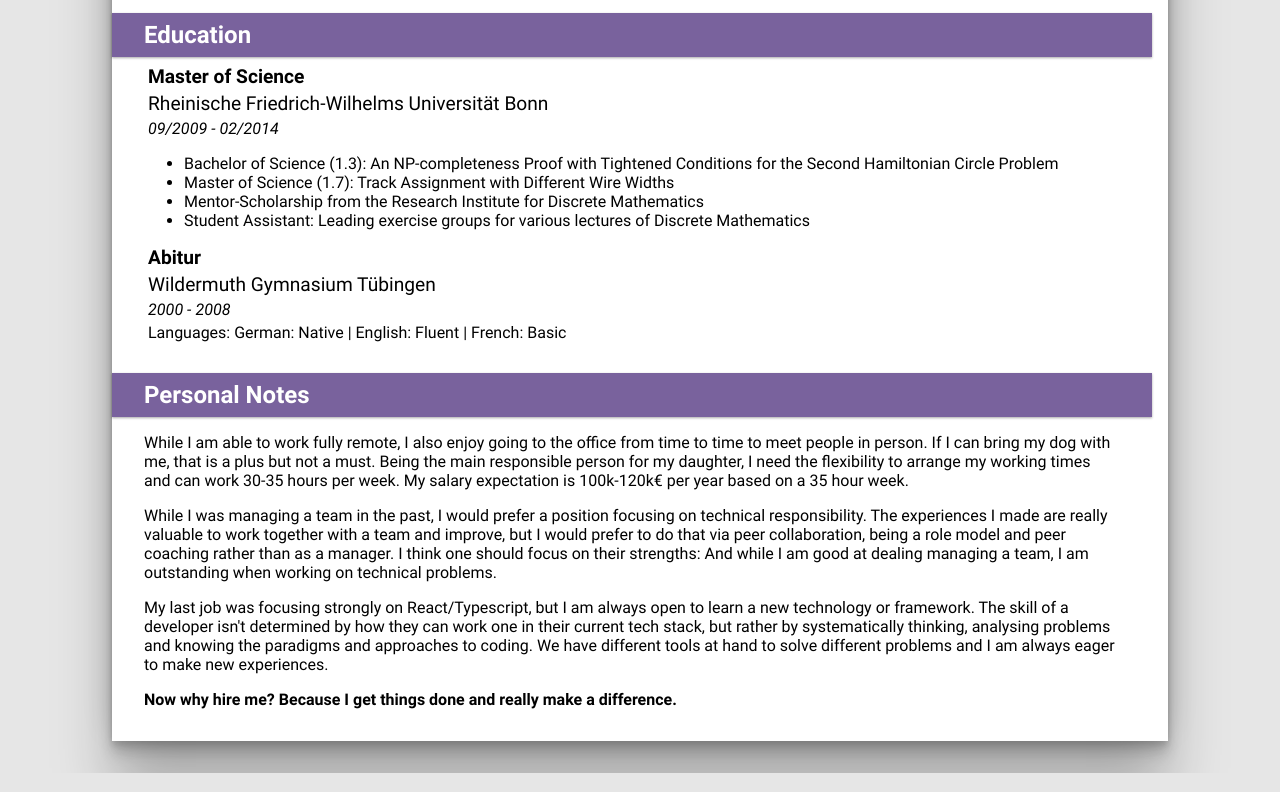
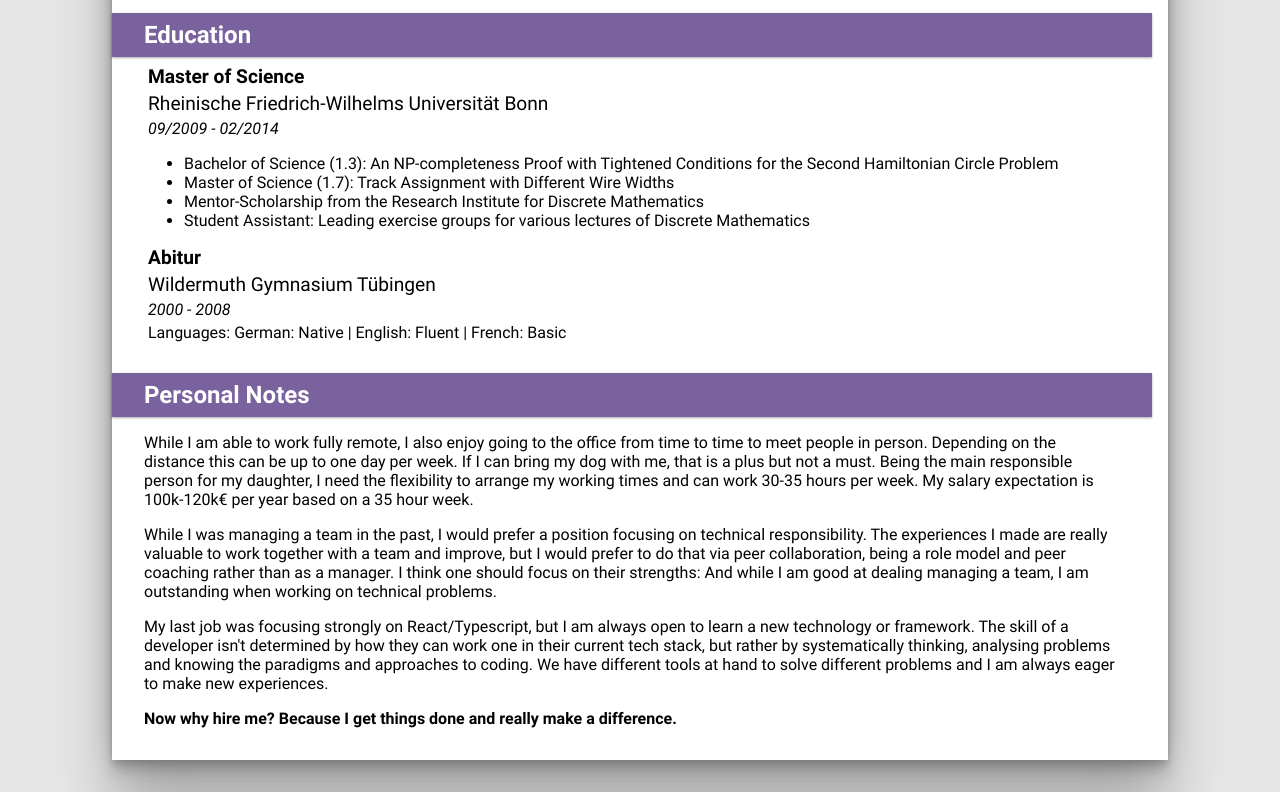
Before and after one commit to 0815Strohhut/0815strohhut.github.io, a plain HTML site: page index.html in a window 1280 px wide. Shown: the part 1554-2346 px from the top of the page. Drawn offline with Linux system fonts and the light colour scheme.

Commit message:
Content: Add some precision on the number of possible office days

```diff
--- a/index.html
+++ b/index.html
@@ -480,7 +480,8 @@
                         While I am able to work fully remote, I also enjoy going to the office from time to time to meet
                         people
                         in
-                        person. If I can bring my dog with me, that is a plus but not a must.
+                        person. Depending on the distance this can be up to one day per week. If I can bring my dog with
+                        me, that is a plus but not a must.
                         Being the main responsible person for my daughter, I need the flexibility to arrange my working
                         times
                         and
```
